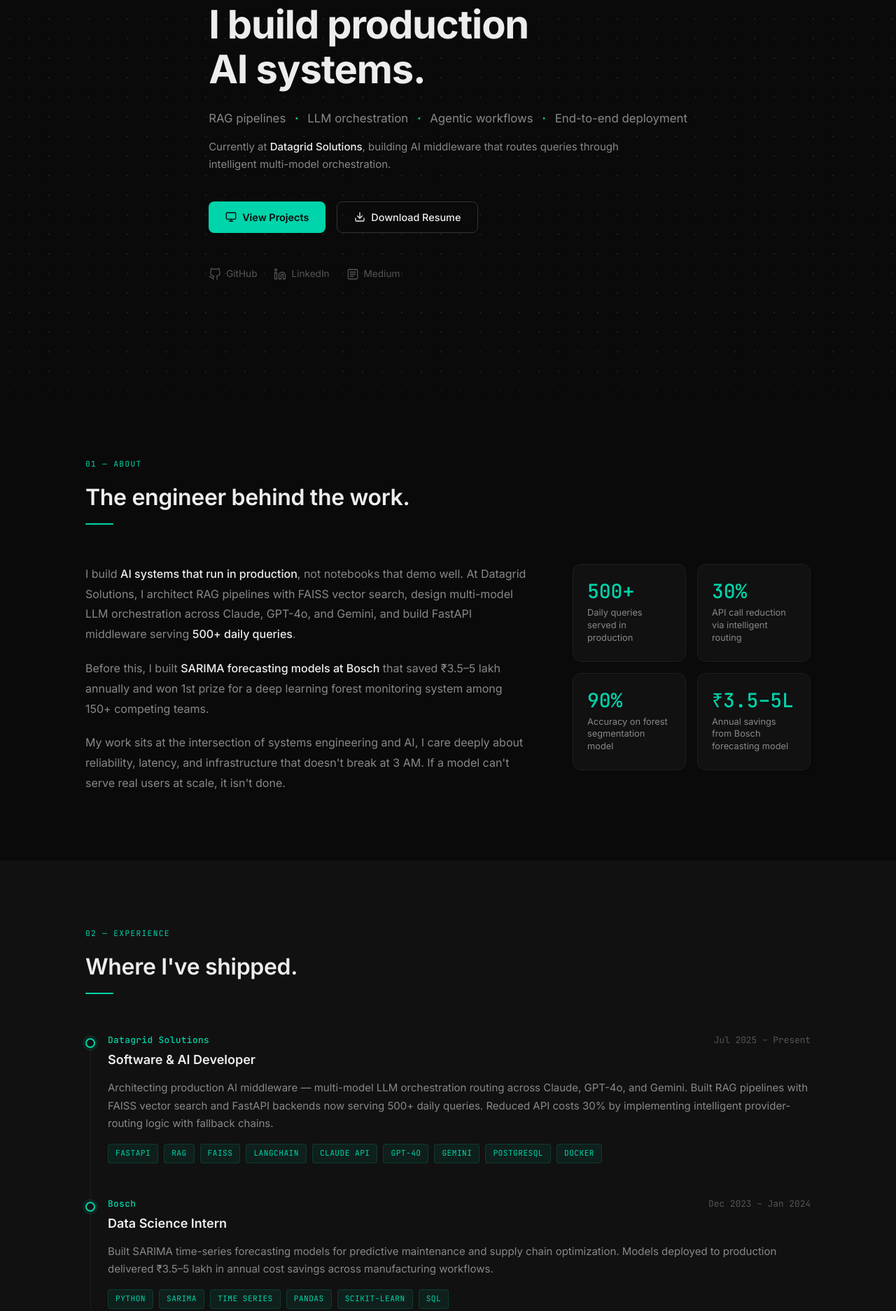
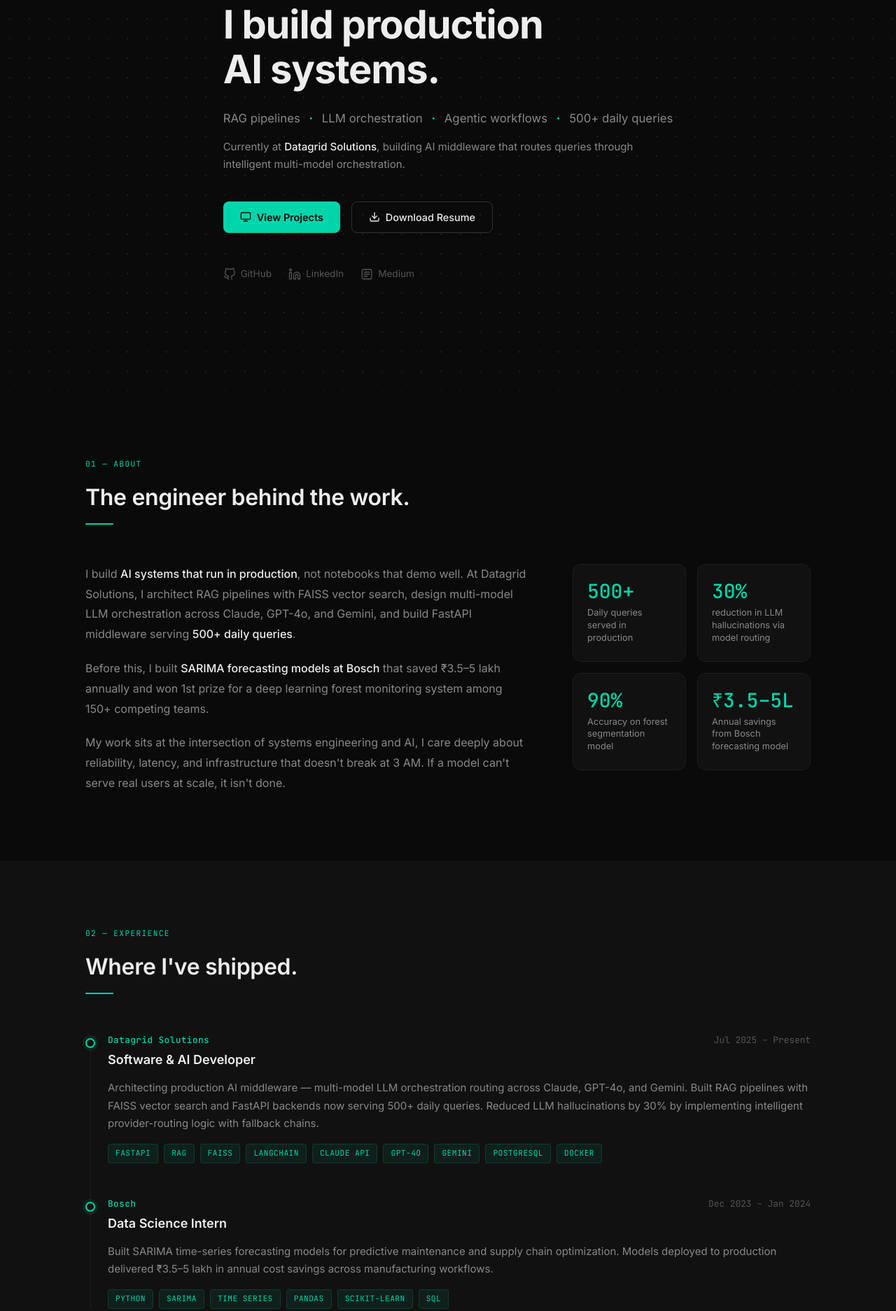
Before and after one commit to ShreyasBidwai/portfolioWeb, a plain HTML site: page index.html in a window 1280 px wide. Shown: the part 183-2057 px from the top of the page at 70% size. Drawn offline with Linux system fonts and the light colour scheme.

Commit message:
docs: update project metrics and remove unused skill tags from portfolio index

```diff
--- a/index.html
+++ b/index.html
@@ -63,7 +63,7 @@
           <span class="accent-dot">·</span>
           Agentic workflows
           <span class="accent-dot">·</span>
-          End-to-end deployment
+          500+ daily queries
         </p>
 
         <p class="hero-current fade-in" data-delay="2">
@@ -159,7 +159,7 @@
           </div>
           <div class="metric-card fade-in" data-delay="2">
             <span class="metric-value">30%</span>
-            <span class="metric-label">API call reduction via intelligent routing</span>
+            <span class="metric-label">reduction in LLM hallucinations via model routing</span>
           </div>
           <div class="metric-card fade-in" data-delay="3">
             <span class="metric-value">90%</span>
@@ -196,7 +196,7 @@
             Architecting production AI middleware — multi-model LLM orchestration routing across Claude, GPT-4o, and
             Gemini.
             Built RAG pipelines with FAISS vector search and FastAPI backends now serving 500+ daily queries.
-            Reduced API costs 30% by implementing intelligent provider-routing logic with fallback chains.
+            Reduced LLM hallucinations by 30% by implementing intelligent provider-routing logic with fallback chains.
           </p>
           <div class="tech-tags">
             <span class="tech-tag">FastAPI</span>
@@ -401,8 +401,6 @@
             <li class="skill-item">PostgreSQL</li>
             <li class="skill-item">Redis</li>
             <li class="skill-item">SQLite</li>
-            <li class="skill-item">Pinecone</li>
-            <li class="skill-item">ChromaDB</li>
             <li class="skill-item">FAISS</li>
           </ul>
         </div>
@@ -415,7 +413,6 @@
             <li class="skill-item">GitHub Actions</li>
             <li class="skill-item">Netlify / Vercel</li>
             <li class="skill-item">Nginx</li>
-            <li class="skill-item">AWS (EC2, S3)</li>
           </ul>
         </div>
 
```
